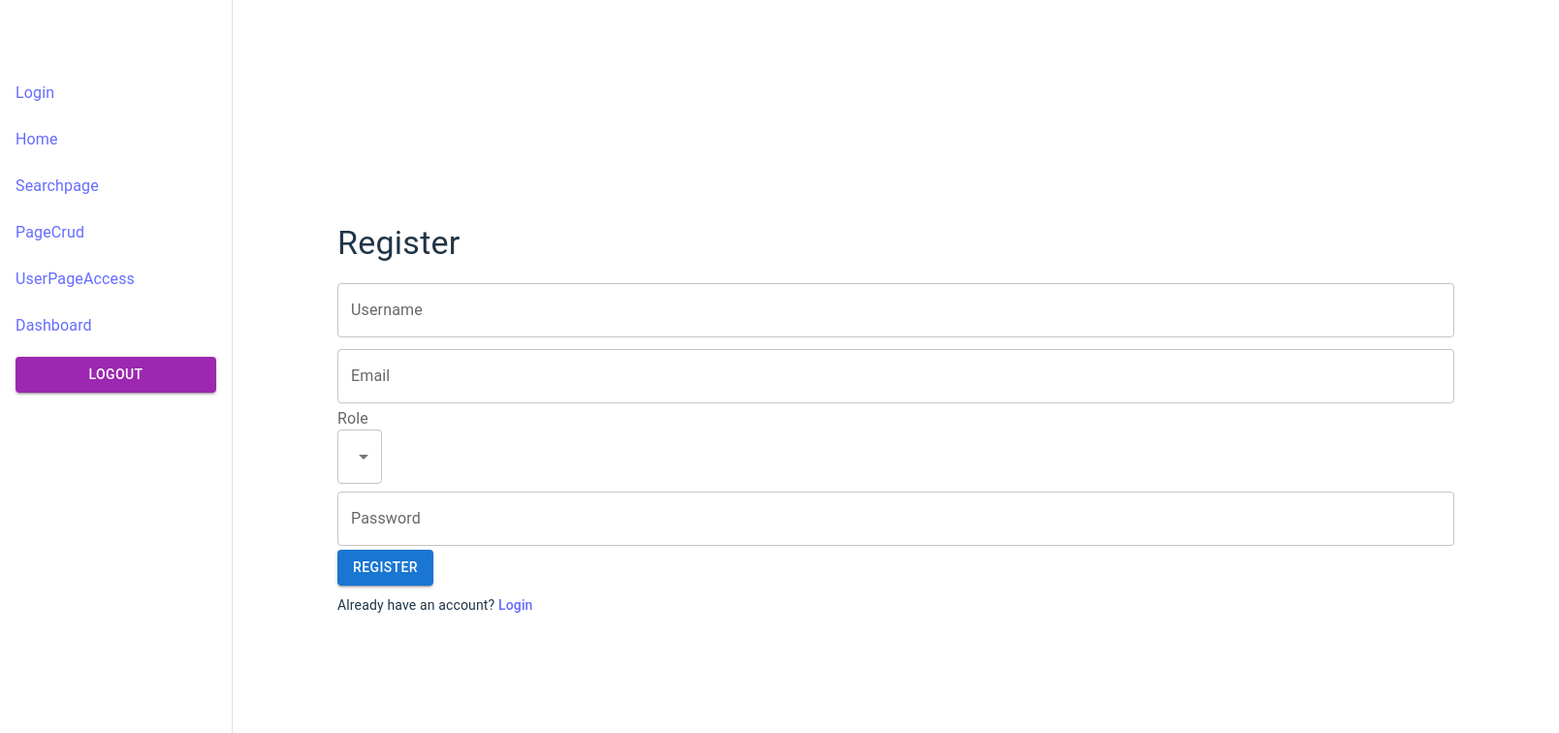
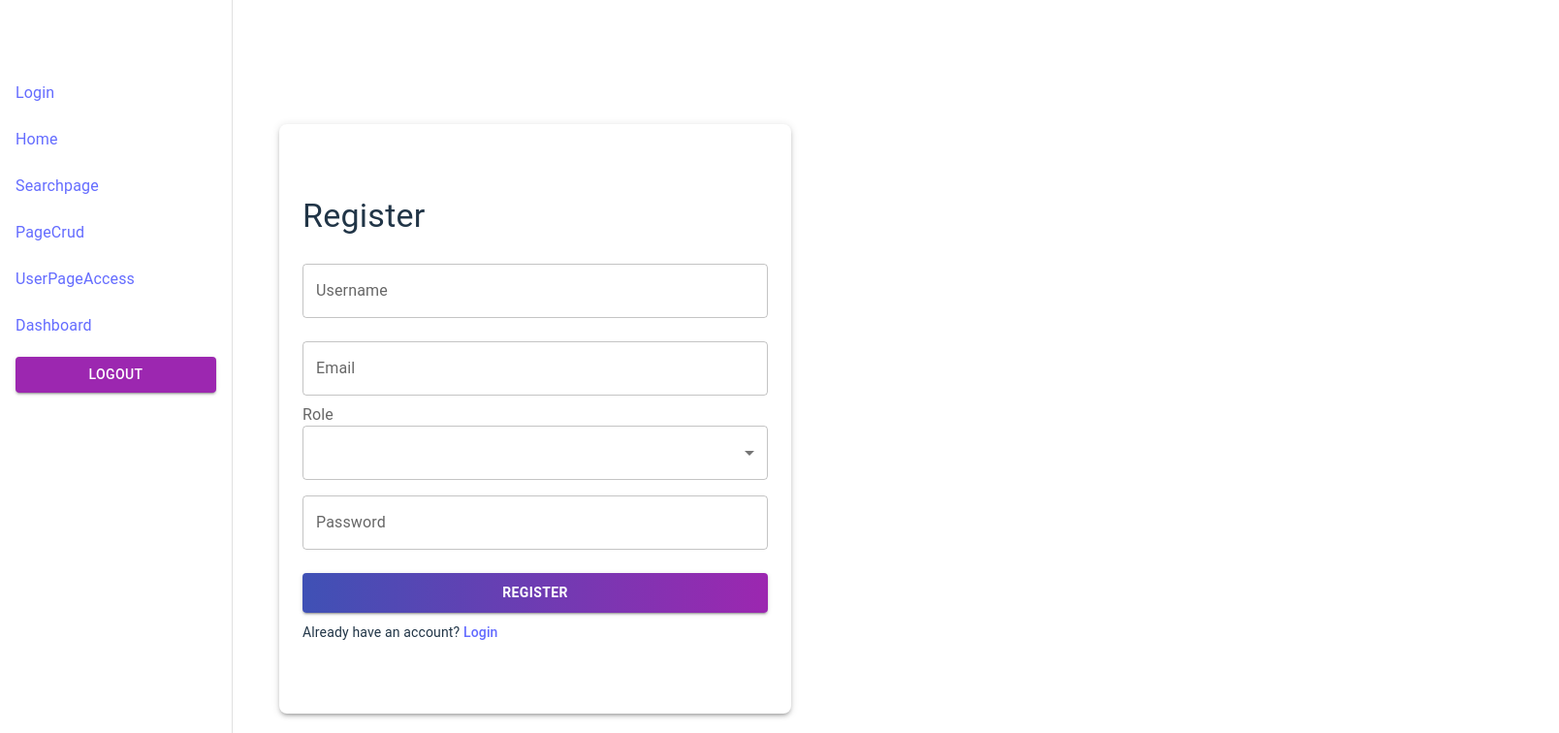
Before and after one commit to jobaji/cinema, a React (Vite) app in the folder frontend/: page /register in a window 1280 px wide. Shown: the top 756 px of the page at 97% size, 1608 px wide, since content can reach past the window. Built offline with nearby package versions, Linux system fonts and the light colour scheme.

Commit message:
twelve commit

```diff
--- a/frontend/src/components/Home.jsx
+++ b/frontend/src/components/Home.jsx
@@ -1,8 +1,7 @@
 import React, { useEffect, useState } from 'react';
 import { useNavigate } from 'react-router-dom';
 import axios from 'axios';
-import { Grid, Card, CardContent, CardMedia, Button, Typography } from '@mui/material';
-
+import { Box, Grid, Card, CardContent, CardMedia, Button, Typography } from '@mui/material';
 const Home = () => {
   const [movies, setMovies] = useState([]);
   const navigate = useNavigate();
@@ -14,14 +13,33 @@ const Home = () => {
   }, []);
 
   return (
+    <Box
+    sx={{
+      minHeight: '100vh',
+      background: 'linear-gradient(to right, #1e1e2f, #2a2a40)',
+      px: 4,
+      py: 6,
+    }}
+  >
+    <Typography
+      variant="h4"
+      align="center"
+      gutterBottom
+      sx={{ color: 'white', fontWeight: 'bold', mb: 4 }}
+    >
+      Now Showing
+    </Typography>
+
+
     <Grid container spacing={3}>
       {movies.map((movie) => (
         <Grid item xs={12} sm={6} md={3} key={movie.MovieID}>
-          <Card sx={{ height: '100%', display: 'flex', flexDirection: 'column' }}>
+          <Card sx={{ height: '100%', display: 'flex', flexDirection: 'column',
+                  transition: 'transform 0.3s ease','&:hover': { transform: 'scale(1.03)' }, }}>
             <CardMedia
               component="img"
               height="180"
-              image={`/src/assets/movie${movie.MovieID}.jpg`} // assumes images are named like movie1.jpg
+              image={`/src/assets/movie${movie.MovieID}.jpg`}
               alt={movie.Title}
             />
             <CardContent sx={{ flexGrow: 1, display: 'flex', flexDirection: 'column', justifyContent: 'space-between' }}>
@@ -52,6 +70,7 @@ const Home = () => {
         </Grid>
       ))}
     </Grid>
+    </Box>
   );
 };
 
--- a/frontend/src/components/Login.jsx
+++ b/frontend/src/components/Login.jsx
@@ -39,7 +39,7 @@ const Login = () => {
           flexDirection: 'column',
           alignItems: 'center',
           justifyContent: 'center',
-          height: '100vh',
+          height: '60vh',
           bgcolor: 'background.paper',
           boxShadow: 3,
           p: 3,
@@ -67,11 +67,16 @@ const Login = () => {
             onChange={(e) => setPassword(e.target.value)}
           />
           <Button
-            type="submit"
-            variant="contained"
-            color="primary"
+          type="submit"
             fullWidth
-            sx={{ mt: 2 }}
+            sx={{
+              mt: 2,
+              py: 1,
+              background: 'linear-gradient(to right, #3f51b5, #9c27b0)',
+              color: '#fff',
+              fontWeight: 'bold',
+              '&:hover': { opacity: 0.9 },
+            }}
           >
             Login
           </Button>
--- a/frontend/src/components/Register.jsx
+++ b/frontend/src/components/Register.jsx
@@ -1,7 +1,7 @@
 import React, { useState, useEffect } from 'react';
 import axios from 'axios';
 import { useNavigate } from 'react-router-dom';
-import { TextField, Button, Container, Typography, MenuItem, Select, InputLabel } from '@mui/material';
+import { TextField, Button, Container, Typography, MenuItem, Select, InputLabel, Box } from '@mui/material';
 import { Link } from 'react-router-dom'; // Import Link
 
 const Register = () => {
@@ -18,8 +18,21 @@ const Register = () => {
     };
 
     return (
-        <div style={{width: "100vw",padding: '20px'}}>
         <Container>
+            <Box
+                sx={{
+                display: 'flex',
+                flexDirection: 'column',
+                alignItems: 'left',
+                justifyContent: 'center',
+                height: '70vh',
+                width: '60vh',
+                bgcolor: 'background.paper',
+                boxShadow: 3,
+                p: 3,
+                borderRadius: 2,
+                }}
+            >
             <Typography variant="h4" gutterBottom>
                 Register
             </Typography>
@@ -27,13 +40,13 @@ const Register = () => {
                 label="Username"
                 onChange={(e) => setFormData({ ...formData, username: e.target.value })}
                 fullWidth
-                margin="dense"
+                margin="normal"
             />
             <TextField
                 label="Email"
                 onChange={(e) => setFormData({ ...formData, email: e.target.value })}
                 fullWidth
-                margin="dense"
+                margin="normal"
             />
             <InputLabel>Role</InputLabel>
             <Select
@@ -49,16 +62,27 @@ const Register = () => {
                 type="password"
                 onChange={(e) => setFormData({ ...formData, password: e.target.value })}
                 fullWidth
-                margin="dense"
+                margin="normal"
             />
-            <Button variant="contained" onClick={handleRegister}>
+            <Button
+            type="submit"
+            fullWidth
+            sx={{
+              mt: 2,
+              py: 1,
+              background: 'linear-gradient(to right, #3f51b5, #9c27b0)',
+              color: '#fff',
+              fontWeight: 'bold',
+              '&:hover': { opacity: 0.9 },
+            }}
+            variant="contained" onClick={handleRegister}>
                 Register
             </Button>
             <Typography variant="body2" style={{ marginTop: '10px' }}>
                 Already have an account? <Link to="/">Login</Link>
             </Typography>
+            </Box>
         </Container>
-        </div>
     );
 };
 
--- a/frontend/src/components/UserPageAccess.jsx
+++ b/frontend/src/components/UserPageAccess.jsx
@@ -12,7 +12,7 @@ const UserPageAccess = () => {
     const currentUserId = localStorage.getItem('userId');
 
     useEffect(() => {
-        const pageId = 1; // The page ID for the Profile
+        const pageId = 2; // The page ID for the Profile
         if (!currentUserId) {
             setHasAccess(false);
             return;
```
